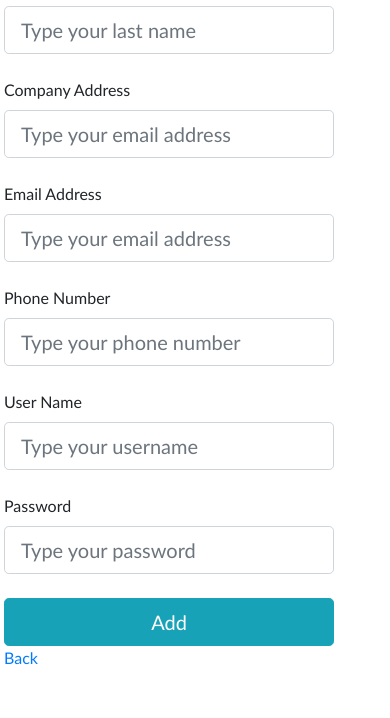
After one commit to AmmuSanthosh/Job_portal_project, a Django app: page /add_recruiters/ in a window 390 px wide; the page is wider, and only the part inside the window is pictured. The commit adds this page. Shown: the part 554-1272 px from the top of that part. Run offline with Django 3.2, Linux system fonts and the light colour scheme; some libraries are stand-ins or nearby versions.

Commit message:
admin adding companies

```diff
--- a/myapp/urls.py
+++ b/myapp/urls.py
@@ -69,5 +69,5 @@ urlpatterns=[
 
     #admin side : Add candidates
     path("add_candidates/", views.add_candidates, name="add_candidates"),
-
+    path("add_recruiters/", views.add_recruiters, name="add_recruiters"),
 ]
--- a/myapp/views.py
+++ b/myapp/views.py
@@ -200,6 +200,18 @@ def add_candidates(request):
         candidate(firstname=firstname,lastname=lastname,email=email,phonenumber=phonenumber,username=username,password=password).save()
     return render(request, 'add_candidates.html')
 
+#add recruiters
+def add_recruiters(request):
+    if request.method == 'POST':
+        companyname = request.POST.get('companyname')
+        companyaddress = request.POST.get('companyaddress')
+        email = request.POST.get('email')
+        phonenumber = request.POST.get('phonenumber')
+        username = request.POST.get('username')
+        password = request.POST.get('password')
+        recruiter(companyname=companyname,companyaddress=companyaddress,email=email,phonenumber=phonenumber,username=username,password=password).save()
+    return render(request, 'add_recruiters.html')
+
 #admin login
 def admin_login(request):
     return render(request, 'admin_login.html')
--- /dev/null
+++ b/templates/add_recruiters.html
@@ -0,0 +1,103 @@
+<!DOCTYPE html>
+<html lang="en">
+
+<head>
+    <meta charset="UTF-8">
+    <meta http-equiv="X-UA-Compatible" content="IE=edge">
+    <meta name="viewport" content="width=device-width, initial-scale=1.0">
+    <title>Add Recruiters</title>
+    <link rel="stylesheet" href="https://maxcdn.bootstrapcdn.com/bootstrap/4.0.0/css/bootstrap.min.css"
+        integrity="sha384-Gn5384xqQ1aoWXA+058RXPxPg6fy4IWvTNh0E263XmFcJlSAwiGgFAW/dAiS6JXm" crossorigin="anonymous">
+    <link rel="stylesheet" href="https://unpkg.com/aos@next/dist/aos.css" />
+</head>
+
+<body>
+    <style>
+        *{
+            font-family: 'Gill Sans', 'Gill Sans MT', Calibri, 'Trebuchet MS', sans-serif;
+        }
+        .divider:after,
+        .divider:before {
+            content: "";
+            flex: 1;
+            height: 1px;
+            background: #eee;
+        }
+    </style>
+
+    <section class="vh-100">
+        <div class="container py-5 h-100">
+            <div class="row d-flex align-items-center justify-content-center h-100">
+                <div class="col-md-8 col-lg-7 col-xl-6">
+                    <img src="https://upload.wikimedia.org/wikipedia/commons/3/3a/M%C3%BCnster%2C_LVM%2C_B%C3%BCrogeb%C3%A4ude_--_2013_--_5149-51.jpg"
+                        class="rounded img-fluid" alt="Cinque Terre"
+                        style="width: 400px; height: 580px; margin-top: -75px; margin-left: 85px;">
+                </div>
+                <div class="col-md-7 col-lg-5 col-xl-5 offset-xl-1" style="margin-top: -25px; margin-left: -52px;">
+                    <form class="form col-12 " method="POST" action="/add_candidates/">
+                        {%csrf_token %}
+                        <!-- Company name input -->
+                        <div class="form-outline mb-4">
+                            <label class="form-label" for="form1Example13">Company Name</label>
+                            <input type="text" name="companyname" id="form1Example13" placeholder="Type your last name"
+                                class="form-control form-control-lg">
+                        </div>
+                        <!-- Company address input -->
+                        <div class="form-outline mb-4">
+                            <label class="form-label" for="form1Example13">Company Address</label>
+                            <input type="text" name="companyaddress" id="form1Example13" placeholder="Type your email address"
+                                class="form-control form-control-lg">
+                        </div>
+                        <!-- Email input -->
+                        <div class="form-outline mb-4">
+                            <label class="form-label" for="form1Example13">Email Address</label>
+                            <input type="email" name="vacancies" id="form1Example13" placeholder="Type your email address"
+                                class="form-control form-control-lg">
+                        </div>
+                        <!-- Phone Number input -->
+                        <div class="form-outline mb-4">
+                            <label class="form-label" for="form1Example13">Phone Number</label>
+                            <input type="number" name="phonenumber" id="form1Example13" placeholder="Type your phone number"
+                                class="form-control form-control-lg">
+                        </div>
+                        <!-- Username input -->
+                        <div class="form-outline mb-4">
+                            <label class="form-label" for="form1Example13">User Name</label>
+                            <input type="text" name="username" id="form1Example13" placeholder="Type your username"
+                                class="form-control form-control-lg">
+                        </div>
+                        <!-- Password input -->
+                        <div class="form-outline mb-4">
+                            <label class="form-label" for="form1Example13">Password</label>
+                            <input type="password" name="password" id="form1Example13" placeholder="Type your password"
+                                class="form-control form-control-lg">
+                        </div>
+
+                        <!-- Submit button -->
+                        <button type="submit" class="btn btn-info btn-lg btn-block">Add</button>
+                        <a href="/admin_home/">Back</a>
+                    </form>
+
+                </div>
+            </div>
+        </div>
+    </section>
+
+
+    <script src="https://code.jquery.com/jquery-3.2.1.slim.min.js"
+        integrity="sha384-KJ3o2DKtIkvYIK3UENzmM7KCkRr/rE9/Qpg6aAZGJwFDMVNA/GpGFF93hXpG5KkN"
+        crossorigin="anonymous"></script>
+    <script src="https://cdnjs.cloudflare.com/ajax/libs/popper.js/1.12.9/umd/popper.min.js"
+        integrity="sha384-ApNbgh9B+Y1QKtv3Rn7W3mgPxhU9K/ScQsAP7hUibX39j7fakFPskvXusvfa0b4Q"
+        crossorigin="anonymous"></script>
+    <script src="https://maxcdn.bootstrapcdn.com/bootstrap/4.0.0/js/bootstrap.min.js"
+        integrity="sha384-JZR6Spejh4U02d8jOt6vLEHfe/JQGiRRSQQxSfFWpi1MquVdAyjUar5+76PVCmYl"
+        crossorigin="anonymous"></script>
+    <script src="https://kit.fontawesome.com/8677b4cc00.js" crossorigin="anonymous"></script>
+    <script src="https://unpkg.com/aos@next/dist/aos.js"></script>
+    <script>
+        AOS.init();
+    </script>
+</body>
+
+</html>
--- a/templates/admin_home.html
+++ b/templates/admin_home.html
@@ -167,7 +167,7 @@
                         Jobs</a>&nbsp;&nbsp;&nbsp;
                     <a class="btn btn-info " href="/add_candidates/" role="button" style="color: #fff;">Add
                         Candidates</a>&nbsp;&nbsp;&nbsp;
-                    <a class="btn btn-info " href="/add_companies/" role="button" style="color: #fff;">Add
+                    <a class="btn btn-info " href="/add_recruiters/" role="button" style="color: #fff;">Add
                         Companies</a>
                 </div>
             </div>
```
